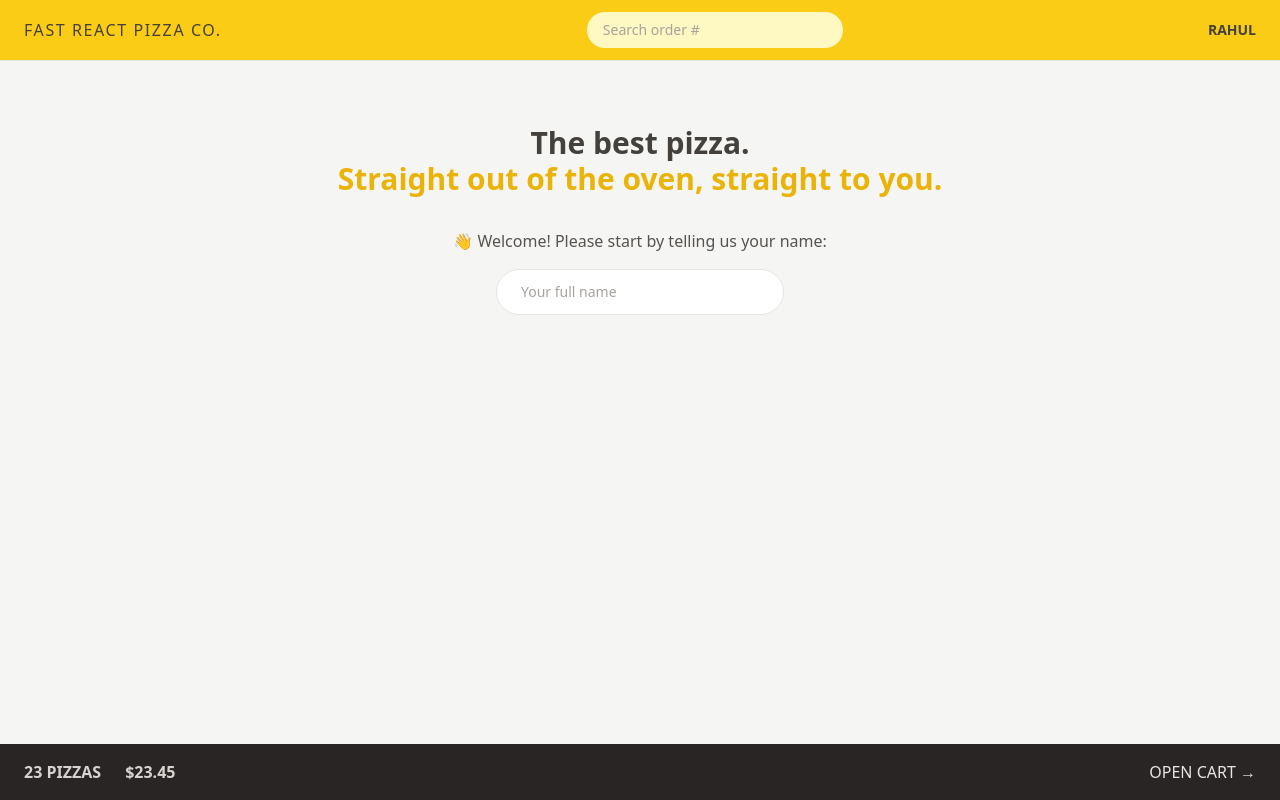
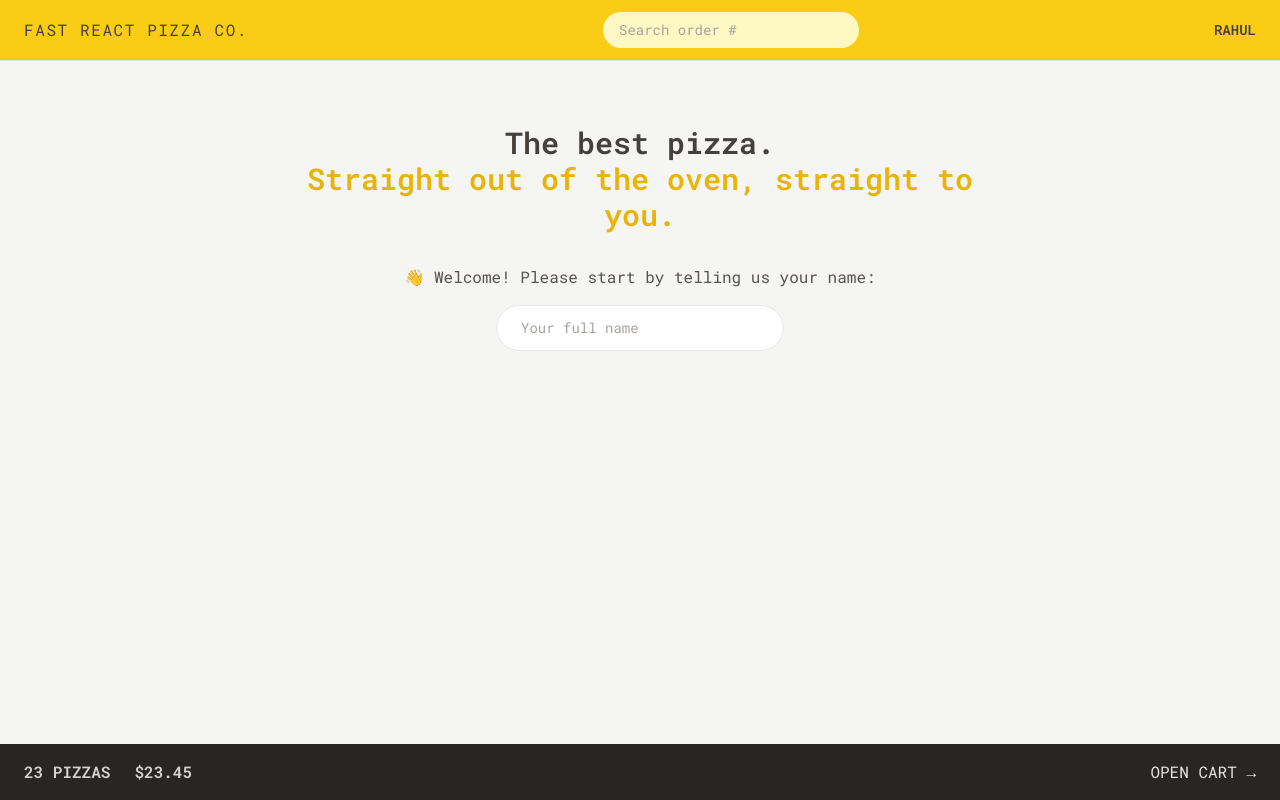
Before and after one commit to rahulsuvarna18/Fast-React-Pizza, a React (Vite) app: page / in a window 1280 px wide. Built offline with nearby package versions, Linux system fonts and the light colour scheme.

Commit message:
overwrote height of tailwind

```diff
--- a/index.html
+++ b/index.html
@@ -4,6 +4,12 @@
     <meta charset="UTF-8" />
     <link rel="icon" type="image/svg+xml" href="/vite.svg" />
     <meta name="viewport" content="width=device-width, initial-scale=1.0" />
+    <link rel="preconnect" href="https://fonts.googleapis.com" />
+    <link rel="preconnect" href="https://fonts.gstatic.com" crossorigin />
+    <link
+      href="https://fonts.googleapis.com/css2?family=Roboto+Mono:wght@300;400;500;600;700&family=Rubik:wght@400;500;600;700&display=swap"
+      rel="stylesheet"
+    />
     <title>Vite + React</title>
   </head>
   <body class="bg-stone-100 text-stone-700">
--- a/tailwind.config.js
+++ b/tailwind.config.js
@@ -1,8 +1,16 @@
 /** @type {import('tailwindcss').Config} */
+// eslint-disable-next-line
 export default {
   content: ["./index.html", "./src/**/*.{js,ts,jsx,tsx}"],
   theme: {
-    extend: {},
+    fontFamily: {
+      sans: "Roboto Mono, monospace",
+    },
+    extend: {
+      height: {
+        screen: "100dvh",
+      },
+    },
   },
   plugins: [],
 };
```
